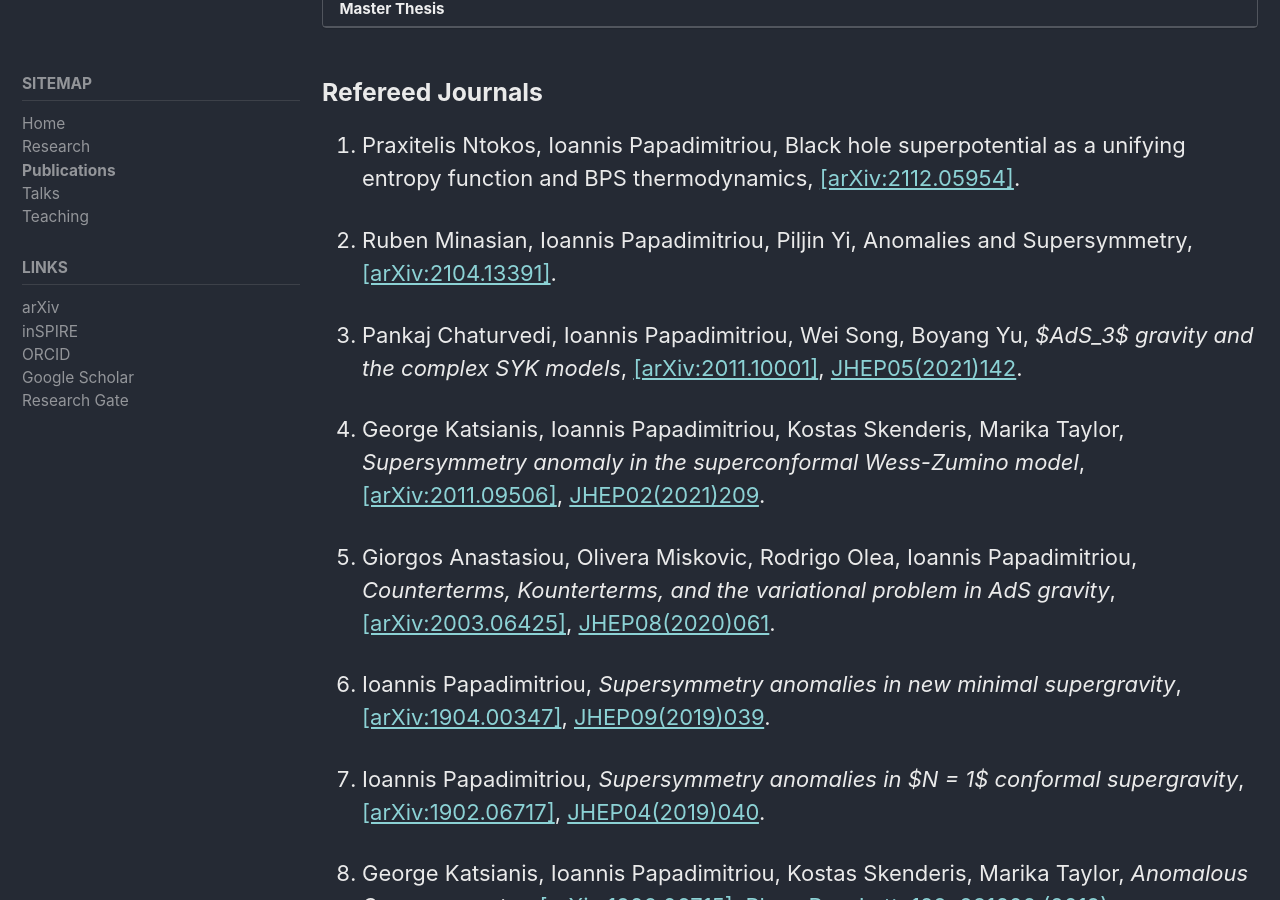
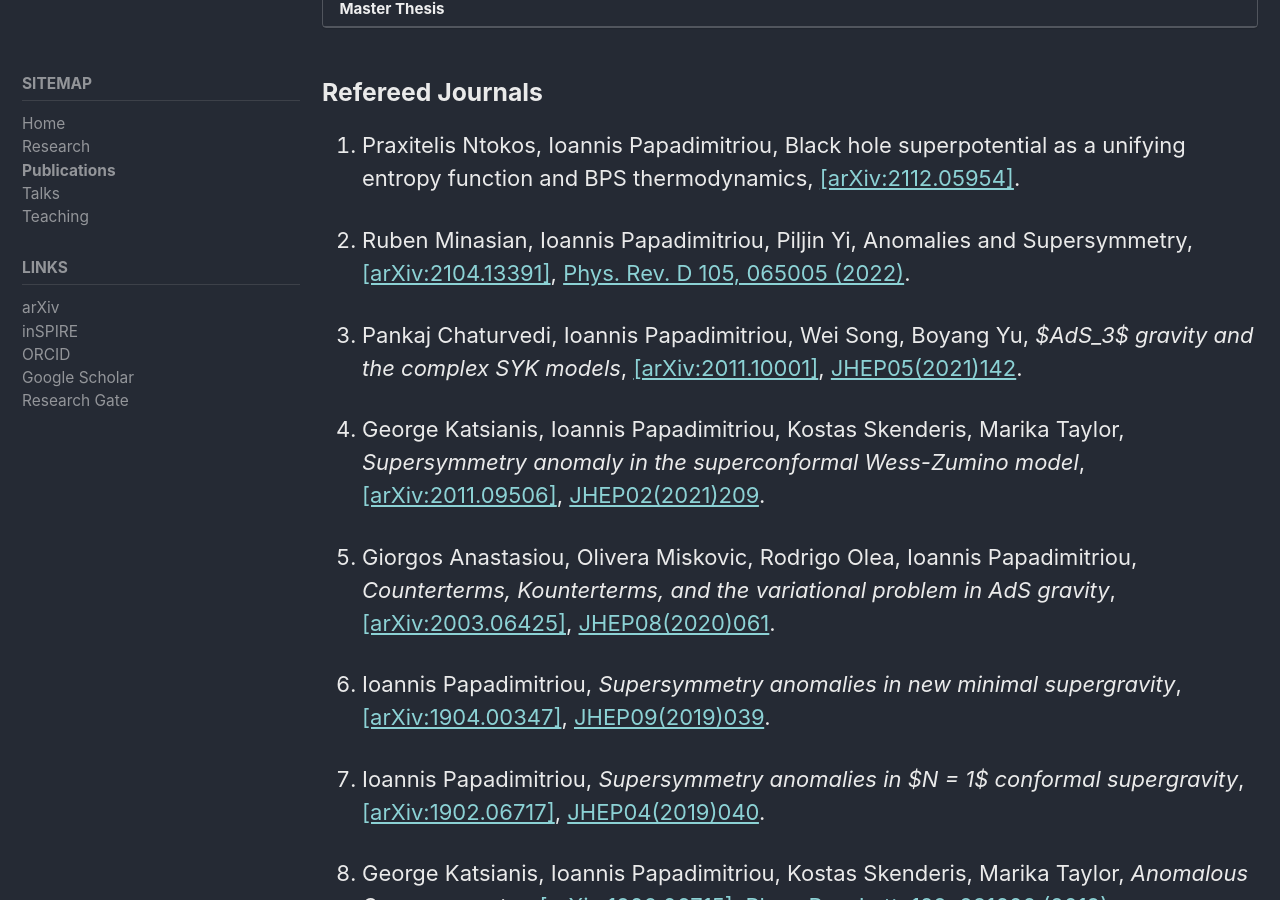
Before and after one commit to ipapadimitriou/ipapadimitriou.github.io, a Jekyll site: the page built from _pages/publications.md, in a window 1280 px wide and 900 px high, scrolled down 317 px. Built offline with Jekyll 4.4.1, drawn with Linux system fonts in a browser that asks for light colours; cached includes are drawn as plain includes.

Commit message:
Update publications.md

```diff
--- a/_pages/publications.md
+++ b/_pages/publications.md
@@ -36,7 +36,7 @@ sidebar:
 <a href="https://arxiv.org/abs/2112.05954">[arXiv:2112.05954]</a>.
 
 38. Ruben Minasian, Ioannis Papadimitriou, Piljin Yi, Anomalies and Supersymmetry,
-<a href="https://arxiv.org/abs/2104.13391">[arXiv:2104.13391]</a>.
+<a href="https://arxiv.org/abs/2104.13391">[arXiv:2104.13391]</a>, <a href="https://doi.org/10.1103/PhysRevD.105.065005">Phys. Rev. D 105, 065005 (2022)</a>.
 
 37. Pankaj Chaturvedi, Ioannis Papadimitriou, Wei Song, Boyang Yu, <i>$AdS_3$ gravity and the complex SYK models</i>, <a href="https://arxiv.org/abs/2011.10001">[arXiv:2011.10001]</a>, <a href="https://doi.org/10.1007/JHEP05(2021)142">JHEP05(2021)142</a>.
 
```
